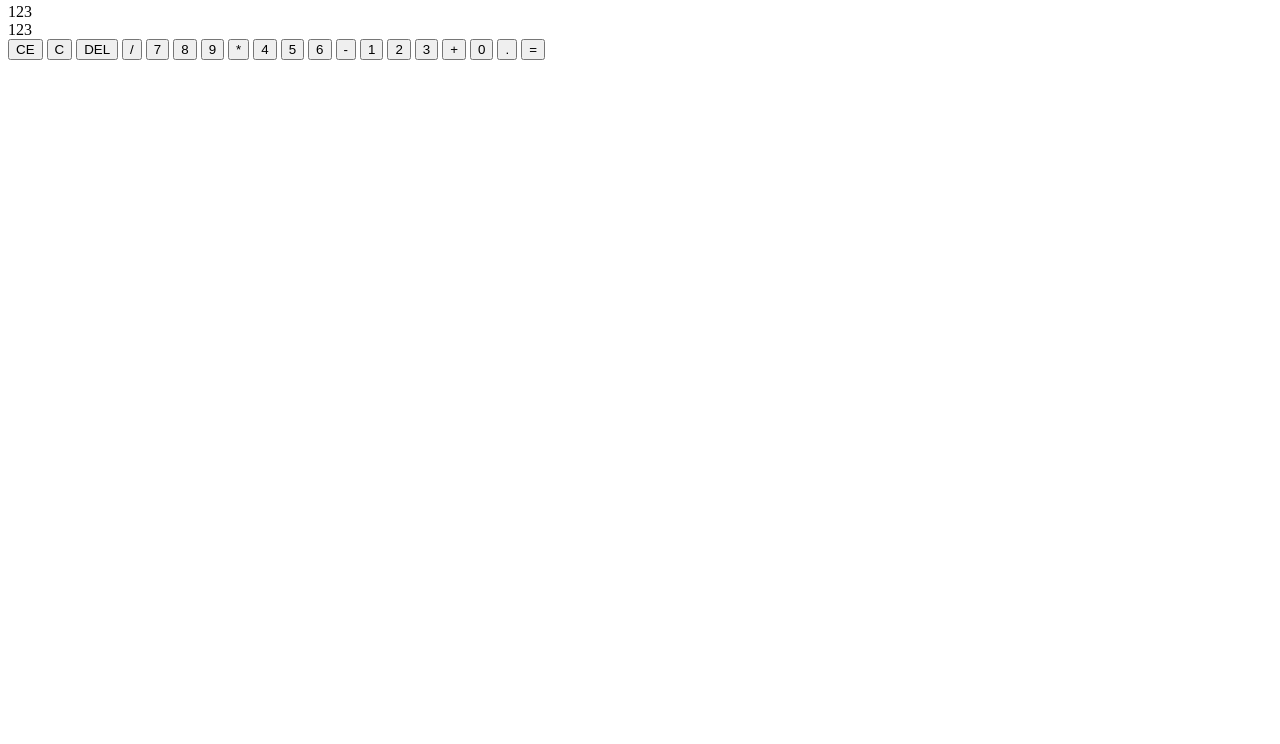
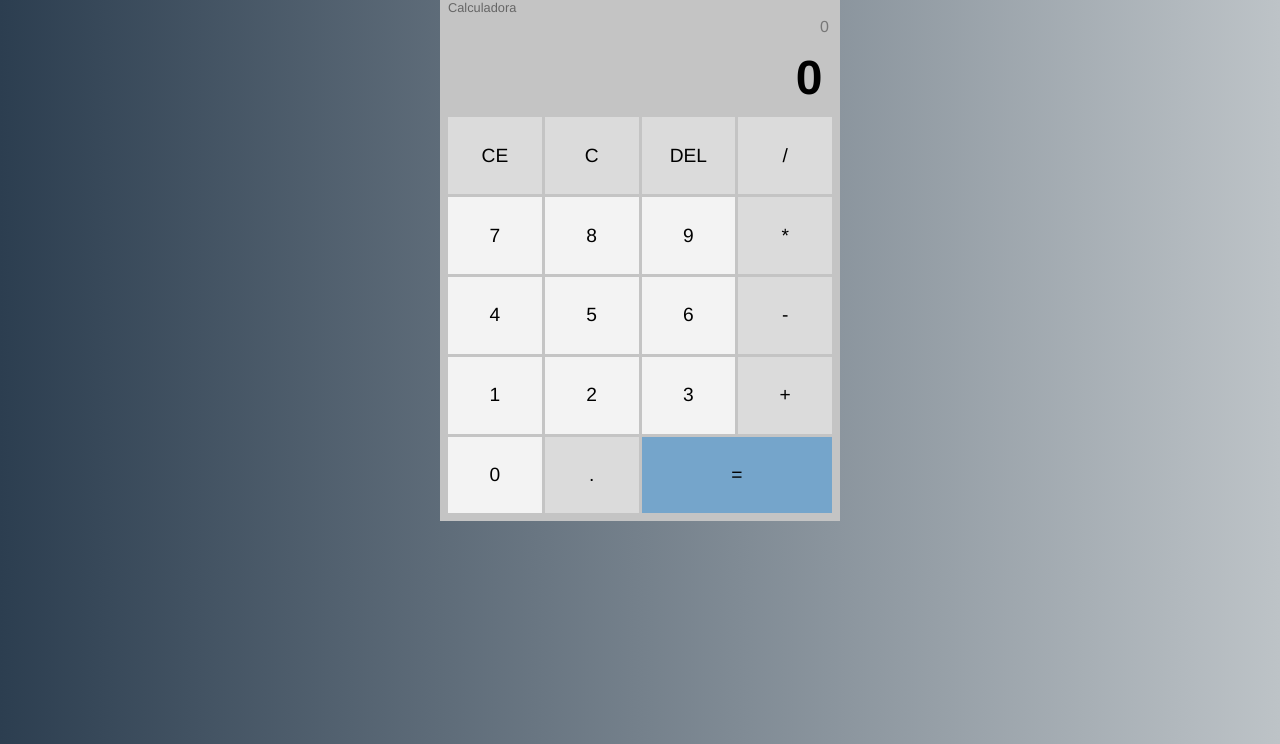
Before and after one commit to Lucaslpl/Calculadora, a plain HTML site: page index.html in a window 1280 px wide. Shown: the part 56-800 px from the top of the page. Drawn offline with Linux system fonts and the light colour scheme.

Commit message:
CSS add elements

```diff
--- a/CSS/styles.css
+++ b/CSS/styles.css
@@ -0,0 +1,95 @@
+* {
+    margin: 0;
+    padding: 0;
+    box-sizing: border-box;
+    font-family: Helvetica, sans-serif;
+}
+
+body {
+    /* background-color: #383838; */
+    background: #bdc3c7; /* fallback for old browsers */
+    background: -webkit-linear-gradient(
+        to right,
+        #2c3e50,
+        #bdc3c7
+    ); /* Chrome 10-25, Safari 5.1-6 */
+    background: linear-gradient(
+        to right,
+        #2c3e50,
+        #bdc3c7
+    ); /* W3C, IE 10+/ Edge, Firefox 16+, Chrome 26+, Opera 12+, Safari 7+ */
+
+    display: flex;
+    align-items: center;
+    justify-content: center;
+
+    padding: 3em;
+}
+
+#calc {
+    width: 400px;
+    padding: 0.5em;
+    background-color: #c4c4c4;
+    color: #000;
+    display: flex;
+    flex-direction: column;
+}
+
+#calc h3 {
+    font-size: 0.8em;
+    font-weight: 300;
+    color: #666;
+}
+
+#operations {
+    text-align: right;
+}
+
+#previous-operation,
+#current-operation {
+    min-height: 1.6em;
+    overflow-wrap: break-word;
+    padding: 0.2em;
+}
+
+#previous-operation {
+    color: #777;
+}
+
+#current-operation {
+    font-size: 3em;
+    font-weight: 700;
+}
+
+#buttons-container {
+    display: grid;
+    grid-template-columns: 1fr 1fr 1fr 1fr;
+    gap: 3px;
+}
+
+#buttons-container button {
+    border: 1px solid transparent;
+    border-radius: 0;
+    height: 4em;
+    font-size: 1.2em;
+    background-color: #dbdbdb;
+    cursor: pointer;
+}
+
+#buttons-container .number {
+    background-color: #f3f3f3;
+}
+
+#buttons-container button:hover {
+    background-color: #bababa;
+    border-color: #999;
+}
+
+#buttons-container #equal-btn {
+    grid-column: span 2;
+    background-color: #75a5cb;
+}
+
+#buttons-container #equal-btn:hover {
+    background-color: #3a91d8;
+}
--- a/index.html
+++ b/index.html
@@ -10,11 +10,11 @@
         <script href="script.js" defer></script>
     </head>
     <body>
-        <div class="calc">
+        <div id="calc">
             <h3>Calculadora</h3>
             <div id="operations">
-                <div id="previous-operations">123</div>
-                <div id="current-operations">123</div>
+                <div id="previous-operation">0</div>
+                <div id="current-operation">0</div>
             </div>
             <div id="buttons-container">
                 <button>CE</button>
```
